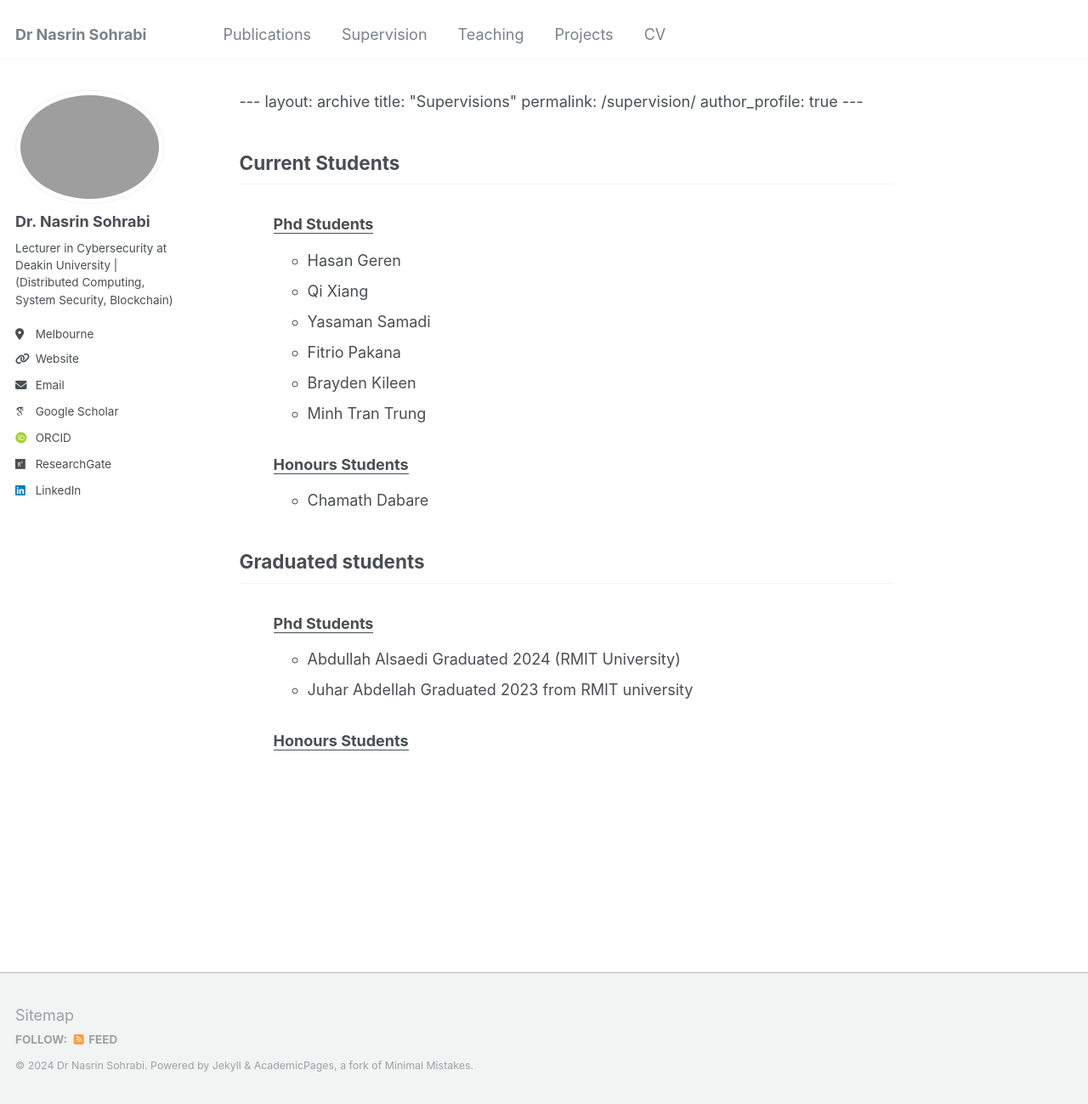
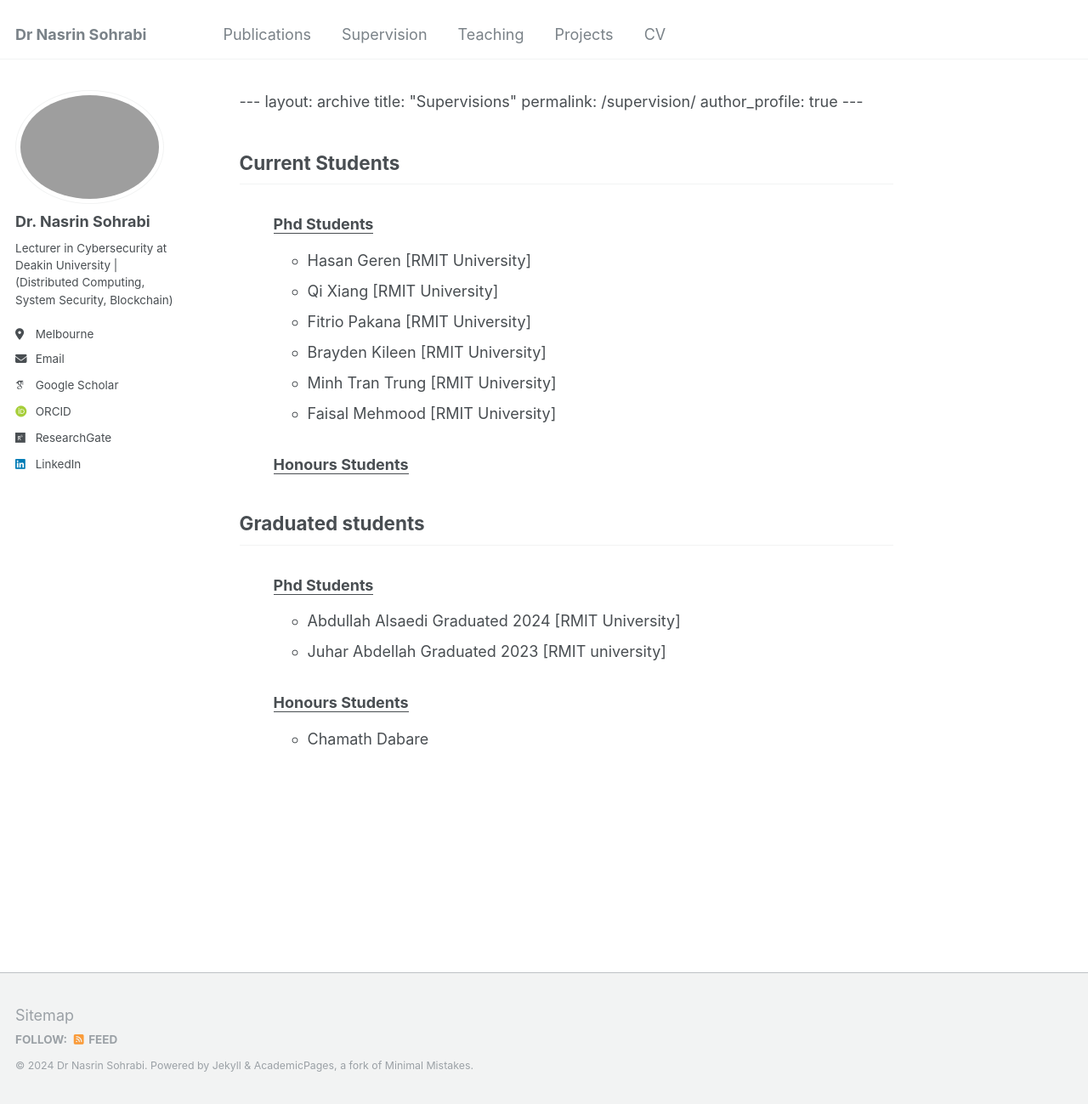
Before and after one commit to Nasrin-Sohrabi/Nasrin-Sohrabi.github.io, a Jekyll site: the page built from _pages/supervision.html, in a window 1280 px wide and 1299 px high. Shown: the whole window at 85% size. Built offline with Jekyll 4.4.1, drawn with Linux system fonts in a browser that asks for light colours; some web fonts are replaced.

Commit message:
updating supervisory page

```diff
--- a/_config.yml
+++ b/_config.yml
@@ -29,7 +29,7 @@ author:
   area             : (Distributed Computing, System Security, Blockchain)
   location         : "Melbourne"
   employer         : #
-  uri              : https://www.deakin.edu.au/
+  uri              : #
   email            : nasrin.sohrabi@deakin.edu.au"
 
   # Academic websites
--- a/_data/navigation.yml
+++ b/_data/navigation.yml
@@ -9,7 +9,7 @@ main:
     url: /publications/
 
   - title: "Supervision"
-    url: /supervision
+    url: /supervision/
 
   - title: "Teaching"
     url: /teaching/
--- a/_pages/supervision.html
+++ b/_pages/supervision.html
@@ -11,18 +11,18 @@
         <h3><ul><u>Phd Students</u></ul></h3>
 
                 <ul><ul>
-                <li> Hasan Geren</li>
-                <li> Qi Xiang</li>
-                <li> Yasaman Samadi</li>
-                <li> Fitrio Pakana</li>
-                <li> Brayden Kileen</li>
-                <li> Minh Tran Trung</li>
+                <li> Hasan Geren [RMIT University]</li>
+                <li> Qi Xiang [RMIT University]</li>
+                <li> Fitrio Pakana [RMIT University]</li>
+                <li> Brayden Kileen [RMIT University]</li>
+                <li> Minh Tran Trung [RMIT University]</li>
+                <li>Faisal Mehmood [RMIT University]</li>
                 </ul></ul>
 
         <h3><ul><u>Honours Students</u></ul></h3>
 
                 <ul><ul>
-                <li>Chamath Dabare</li>
+
                 </ul></ul>
 
 
@@ -30,12 +30,14 @@
         <h2>Graduated students</h2>
         <h3><ul><u>Phd Students</u></ul></h3>
                 <ul><ul>
-                  <li> Abdullah Alsaedi Graduated 2024 (RMIT University) </li>
-                  <li> Juhar Abdellah Graduated 2023 from RMIT university</li>
+                  <li> Abdullah Alsaedi Graduated 2024 [RMIT University] </li>
+                  <li> Juhar Abdellah Graduated 2023 [RMIT university]</li>
                 </ul></ul>
 
         <h3><ul><u>Honours Students</u></ul></h3>
-
+                <ul><ul>
+                  <li>Chamath Dabare</li>
+                </ul></ul>
 
 
     <!-- <footer>
```
